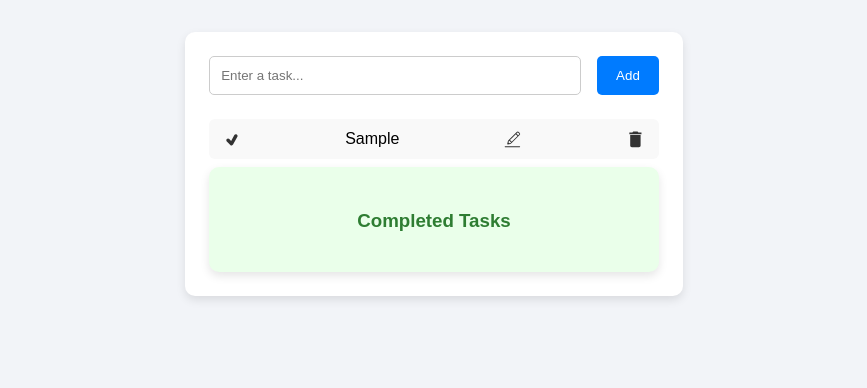
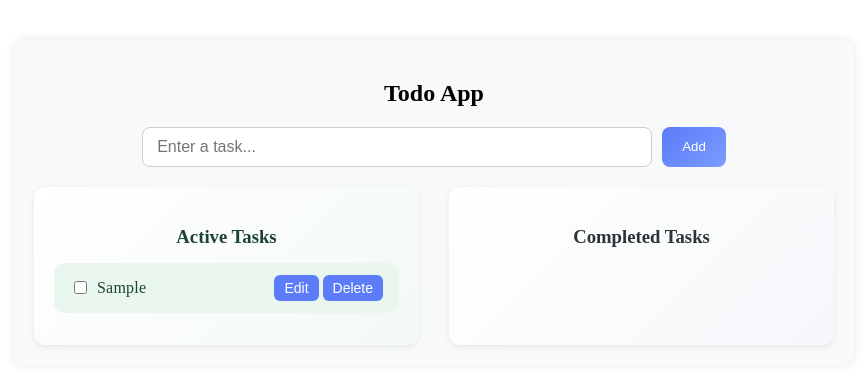
Before and after one commit to zarashafiqintern/ReactTodoList, a React (Vite) app: page / in a window 1280 px wide. Both pictures are taken after typing "Sample" into the empty fields and a click on the button "Add". Shown: the top 388 px of the page, without its empty margins (206-1073 px from the left). Built offline with nearby package versions, Linux system fonts and the light colour scheme.

Commit message:
Complete refactor and all requested changes done

```diff
--- a/package.json
+++ b/package.json
@@ -15,7 +15,8 @@
   "dependencies": {
     "react": "^19.1.1",
     "react-dom": "^19.1.1",
-    "react-icons": "^5.5.0"
+    "react-icons": "^5.5.0",
+    "uuid": "^13.0.0"
   },
   "devDependencies": {
     "@eslint/js": "^9.36.0",
--- a/src/App.css
+++ b/src/App.css
@@ -1,101 +1,21 @@
-body {
-  margin: 0;
-  padding: 0;
-  font-family: "Poppins", sans-serif;
-  background-color: #f2f4f8;
+ .container {
+  width: 80%;
+  max-width: 800px;
+  margin: 40px auto;
+  padding: 20px;
+  background: #f8f9fa;
+  border-radius: 10px;
+  box-shadow: 0 0 10px rgba(0,0,0,0.1);
+  text-align: center;
 }
 
-.container {
-  display: flex;
-  justify-content: center;
-  align-items: flex-start;
-  gap: 2rem;
-  width: 100%;
-  min-height: 100vh;
-  padding: 2rem;
-  box-sizing: border-box;
+h2 {
+  margin-bottom: 20px;
 }
 
-.input-section {
-  flex: 1;
-  max-width: 450px;
-  background: #ffffff;
-  padding: 1.5rem;
-  border-radius: 10px;
-  box-shadow: 0 4px 10px rgba(0, 0, 0, 0.1);
+.tasks-wrapper {
+  display: flex;
+  justify-content: space-between;
+  gap: 20px;
+  margin-top: 20px;
 }
-
-.tick_box {
-  flex: 1;
-  max-width: 450px;
-  background: #eaffea;
-  padding: 1.5rem;
-  border-radius: 10px;
-  box-shadow: 0 4px 10px rgba(0, 0, 0, 0.1);
-}
-
-.tick_box h3 {
-  text-align: center;
-  color: #2e7d32;
-  margin-bottom: 1rem;
-}
-
-.input-row {
-  display: flex;
-  gap: 1rem;
-  margin-bottom: 1.5rem;
-}
-
-.input-row input {
-  flex: 1;
-  padding: 0.7rem;
-  border: 1px solid #ccc;
-  border-radius: 5px;
-  outline: none;
-}
-
-.input-row button {
-  background-color: #007bff;
-  color: white;
-  border: none;
-  padding: 0.7rem 1.2rem;
-  border-radius: 5px;
-  cursor: pointer;
-  transition: 0.3s;
-}
-
-.input-row button:hover {
-  background-color: #0056b3;
-}
-
-.list p,
-.tick_box p {
-  display: flex;
-  align-items: center;
-  justify-content: space-between;
-  background-color: #f9f9f9;
-  margin-bottom: 0.5rem;
-  padding: 0.6rem 0.8rem;
-  border-radius: 6px;
-  transition: 0.2s;
-}
-
-.list p:hover,
-.tick_box p:hover {
-  background-color: #eef3ff;
-}
-
-.tick_box p {
-  background-color: #d4edda;
-}
-
-svg {
-  font-size: 1.3rem;
-  color: #333;
-  transition: 0.2s;
-  cursor: pointer;
-}
-
-svg:hover {
-  color: #007bff;
-}
--- a/src/App.jsx
+++ b/src/App.jsx
@@ -1,87 +1,69 @@
 import { useState, useEffect } from "react";
+import { v4 as uuidv4 } from "uuid";
 import TodoInput from "./components/TodoInput";
-import TodoList from "./components/TodoList";
-import { SAVE_COMPLETED_DATA, SAVE_DATA } from "./Const";
+import Active from "./components/Active";
+import Completed from "./components/Completed";
+import { SAVE_DATA } from "./Const";
 import "./App.css";
 
 function App() {
-  const [tickItem, setTickItem] = useState(() => {
+  const [todos, setTodos] = useState(() => {
     try {
-      const showData = localStorage.getItem(SAVE_COMPLETED_DATA);
-      if (!showData || showData === "undefined") return [];
-      return JSON.parse(showData);
-    } catch {
-      return [];
-    }
-  });
-
-  const [items, setItems] = useState(() => {
-    try {
-      const showData = localStorage.getItem(SAVE_DATA);
-      if (!showData || showData === "undefined") return [];
-      return JSON.parse(showData);
+      const data = localStorage.getItem(SAVE_DATA);
+      if (!data || data === "undefined") return [];
+      return JSON.parse(data);
     } catch {
       return [];
     }
   });
 
   useEffect(() => {
-    localStorage.setItem(SAVE_COMPLETED_DATA, JSON.stringify(tickItem));
-  }, [tickItem]);
+    localStorage.setItem(SAVE_DATA, JSON.stringify(todos));
+  }, [todos]);
 
-  useEffect(() => {
-    localStorage.setItem(SAVE_DATA, JSON.stringify(items));
-  }, [items]);
-
-  const [editIndex, setEditIndex] = useState(null);
-  const [editValue, setEditValue] = useState("");
-
-  const Tick = (item, index) => {
-    setTickItem([...tickItem, item]);
-    setItems(items.filter((_, i) => i !== index));
+  const handleAddTask = (newText) => {
+    setTodos([...todos, { id: uuidv4(), text: newText, completed: false }]);
   };
 
-  const startEdit = (item, index) => {
-    setEditIndex(index);
-    setEditValue(item);
+  const handleCompleteTask = (id) => {
+    const updated = todos.map((todo) =>
+      todo.id === id ? { ...todo, completed: true } : todo
+    );
+    setTodos(updated);
   };
 
-  const handleEditChange = (e) => setEditValue(e.target.value);
-
-  const updateItem = (index) => {
-    const updated = [...items];
-    updated[index] = editValue;
-    setItems(updated);
-    setEditIndex(null);
-    setEditValue("");
+  const handleUndoTask = (id) => {
+    const updated = todos.map((todo) =>
+      todo.id === id ? { ...todo, completed: false } : todo
+    );
+    setTodos(updated);
   };
 
-  const del = (item) => {
-    setItems(items.filter((element) => element !== item));
+  const handleUpdateTask = (id, newText) => {
+    const updated = todos.map((todo) =>
+      todo.id === id ? { ...todo, text: newText } : todo
+    );
+    setTodos(updated);
   };
 
-  const undo = (item, index) => {
-    setItems([...items, item]);
-    setTickItem(tickItem.filter((_, i) => i !== index));
+  const handleDeleteTask = (id) => {
+    setTodos(todos.filter((todo) => todo.id !== id));
   };
 
   return (
     <div className="container">
-      <div className="input-section">
-        <TodoInput onAdd={(newItem) => setItems([...items, newItem])} />
+      <h2>Todo App</h2>
 
-        <TodoList
-          items={items}
-          tickItem={tickItem}
-          editIndex={editIndex}
-          editValue={editValue}
-          handleEditChange={handleEditChange}
-          startEdit={startEdit}
-          updateItem={updateItem}
-          del={del}
-          Tick={Tick}
-          undo={undo}
+      <TodoInput onAdd={handleAddTask} />
+
+      <div className="tasks-wrapper">
+        <Active
+          todos={todos}
+          handleCompleteTask={handleCompleteTask}
+          handleUpdateTask={handleUpdateTask}
+          handleDeleteTask={handleDeleteTask}
         />
+        <Completed todos={todos} handleUndoTask={handleUndoTask} />
       </div>
     </div>
   );
--- /dev/null
+++ b/src/components/Active.css
@@ -0,0 +1,60 @@
+.active-tasks {
+  flex: 1;
+  background: linear-gradient(135deg, #ffffff, #f3f9f5);
+  padding: 20px;
+  border-radius: 12px;
+  box-shadow: 0 2px 6px rgba(0, 0, 0, 0.08);
+  border: none;
+}
+
+.active-tasks h3 {
+  margin-bottom: 15px;
+  text-align: center;
+  color: #1b4332;
+  font-weight: 600;
+}
+
+.active-tasks .todo-item {
+  display: flex;
+  align-items: center;
+  justify-content: space-between;
+  background-color: #e9f7ef;
+  margin-bottom: 12px;
+  padding: 12px 16px;
+  border-radius: 10px;
+  transition: all 0.25s ease;
+}
+
+.active-tasks .todo-item:hover {
+  background-color: #d7f1e1;
+  transform: translateY(-2px);
+}
+
+.active-tasks .todo-item input[type="checkbox"] {
+  margin-right: 10px;
+  cursor: pointer;
+}
+
+.active-tasks span {
+  flex: 1;
+  text-align: left;
+  color: #1b4332;
+  font-weight: 500;
+  letter-spacing: 0.2px;
+}
+
+.active-tasks button {
+  margin-left: 4px;
+  padding: 5px 10px;
+  border: none;
+  border-radius: 6px;
+  background: #5c7cfa;
+  color: white;
+  cursor: pointer;
+  font-size: 14px;
+  transition: 0.3s;
+}
+
+.active-tasks button:hover {
+  background: #4b6ef7;
+}
--- /dev/null
+++ b/src/components/Active.jsx
@@ -0,0 +1,55 @@
+import React, { useState } from "react";
+import "./Active.css";
+
+const Active = ({ todos, handleCompleteTask, handleUpdateTask, handleDeleteTask }) => {
+  const [editTask, setEditTask] = useState({ id: null, value: "" });
+
+  const startEdit = (id, text) => {
+    setEditTask({ id, value: text });
+  };
+
+  const handleChange = (e) => {
+    setEditTask({ ...editTask, value: e.target.value });
+  };
+
+  const saveUpdate = (id) => {
+    handleUpdateTask(id, editTask.value);
+    setEditTask({ id: null, value: "" });
+  };
+
+  return (
+    <div className="active-tasks">
+      <h3>Active Tasks</h3>
+
+      {todos
+        .filter((todo) => !todo.completed)
+        .map((todo) => (
+          <div key={todo.id} className="todo-item">
+            <input
+              type="checkbox"
+              onChange={() => handleCompleteTask(todo.id)}
+            />
+
+            {editTask.id === todo.id ? (
+              <>
+                <input
+                  type="text"
+                  value={editTask.value}
+                  onChange={handleChange}
+                />
+                <button onClick={() => saveUpdate(todo.id)}>Update</button>
+              </>
+            ) : (
+              <>
+                <span>{todo.text}</span>
+                <button onClick={() => startEdit(todo.id, todo.text)}>Edit</button>
+                <button onClick={() => handleDeleteTask(todo.id)}>Delete</button>
+              </>
+            )}
+          </div>
+        ))}
+    </div>
+  );
+};
+
+export default Active;
--- /dev/null
+++ b/src/components/Completed.css
@@ -0,0 +1,54 @@
+.completed-tasks {
+  flex: 1;
+  background: linear-gradient(135deg, #ffffff, #f5f7fa);
+  padding: 20px;
+  border-radius: 12px;
+  box-shadow: 0 2px 6px rgba(0, 0, 0, 0.08);
+  margin-left: 10px;
+}
+
+.completed-tasks h3 {
+  text-align: center;
+  color: #2d3436;
+  font-weight: 600;
+  margin-bottom: 15px;
+}
+
+.completed-tasks .todo-item {
+  display: flex;
+  justify-content: space-between;
+  align-items: center;
+  background-color: #edf7ed;
+  padding: 12px 16px;
+  border-radius: 10px;
+  margin-bottom: 12px;
+  transition: all 0.25s ease;
+}
+
+.completed-tasks .todo-item:hover {
+  background-color: #dff0df;
+  transform: translateY(-2px);
+}
+
+.completed-tasks span {
+  color: #2e7d32;
+  font-weight: 500;
+  text-decoration: line-through;
+  letter-spacing: 0.2px;
+}
+
+.completed-tasks button {
+  background-color: #ff7675;
+  color: white;
+  border: none;
+  padding: 6px 12px;
+  border-radius: 6px;
+  cursor: pointer;
+  font-size: 14px;
+  transition: background 0.3s, transform 0.2s;
+}
+
+.completed-tasks button:hover {
+  background-color: #e74c3c;
+  transform: scale(1.05);
+}
--- /dev/null
+++ b/src/components/Completed.jsx
@@ -0,0 +1,21 @@
+import React from "react";
+import "./Completed.css";
+
+const Completed = ({ todos, handleUndoTask }) => {
+  return (
+    <div className="completed-tasks">
+      <h3>Completed Tasks</h3>
+
+      {todos
+        .filter((todo) => todo.completed)
+        .map((todo) => (
+          <div key={todo.id} className="todo-item">
+            <span>{todo.text}</span>
+            <button onClick={() => handleUndoTask(todo.id)}>Undo</button>
+          </div>
+        ))}
+    </div>
+  );
+};
+
+export default Completed;
--- /dev/null
+++ b/src/components/TodoInput.css
@@ -0,0 +1,36 @@
+.input-row {
+  display: flex;
+  justify-content: center;
+  gap: 10px;
+}
+
+.input-row input {
+  width: 60%;
+  padding: 10px 14px;
+  border: 1px solid #ccc;
+  border-radius: 8px;
+  font-size: 16px;
+  outline: none;
+  transition: 0.3s;
+}
+
+.input-row input:focus {
+  border-color: #5c7cfa;
+  box-shadow: 0 0 5px rgba(92, 124, 250, 0.4);
+}
+
+.input-row button {
+  padding: 10px 20px;
+  background: linear-gradient(135deg, #5c7cfa, #7b9bff);
+  border: none;
+  color: white;
+  border-radius: 8px;
+  cursor: pointer;
+  transition: 0.3s;
+  font-weight: 500;
+}
+
+.input-row button:hover {
+  background: linear-gradient(135deg, #4b6ef7, #6e8eff);
+  transform: translateY(-1px);
+}
--- a/src/components/TodoInput.jsx
+++ b/src/components/TodoInput.jsx
@@ -1,5 +1,5 @@
 import React, { useState } from "react";
-
+import "./TodoInput.css";
 const TodoInput = ({ onAdd }) => {
   const [inputValue, setInputValue] = useState("");
 
--- a/src/components/TodoItem.jsx
+++ /dev/null
@@ -1,62 +0,0 @@
-import React from "react";
-import { MdDelete } from "react-icons/md";
-import { TiTick } from "react-icons/ti";
-import { CiEdit } from "react-icons/ci";
-import { BiUndo } from "react-icons/bi";
-
-const TodoItem = ({
-  item,
-  index,
-  editIndex,
-  editValue,
-  handleEditChange,
-  startEdit,
-  updateItem,
-  del,
-  Tick,
-  undo,
-  completed = false,
-}) => {
-  if (completed) {
-    return (
-      <p>
-        {item}
-        <BiUndo
-          onClick={() => undo(item, index)}
-        />
-      </p>
-    );
-  }
-
-  return (
-    <p>
-      <TiTick onClick={() => Tick(item, index)} style={{ cursor: "pointer" }} />
-      {editIndex === index ? (
-        <>
-          <input
-            type="text"
-            value={editValue}
-            onChange={handleEditChange}
-          />
-          <button
-            onClick={() => updateItem(index)}
-          >
-            Update
-          </button>
-        </>
-      ) : (
-        <>
-          {item}
-          <CiEdit
-            onClick={() => startEdit(item, index)}
-          />
-          <MdDelete
-            onClick={() => del(item)}
-          />
-        </>
-      )}
-    </p>
-  );
-};
-
-export default TodoItem;
--- a/src/components/TodoList.jsx
+++ /dev/null
@@ -1,51 +0,0 @@
-import React from "react";
-import TodoItem from "./TodoItem";
-
-const TodoList = ({
-  items,
-  tickItem,
-  editIndex,
-  editValue,
-  handleEditChange,
-  startEdit,
-  updateItem,
-  del,
-  Tick,
-  undo,
-}) => {
-  return (
-    <>
-      <div className="list">
-        {items.map((item, index) => (
-          <TodoItem
-            key={index}
-            item={item}
-            index={index}
-            editIndex={editIndex}
-            editValue={editValue}
-            handleEditChange={handleEditChange}
-            startEdit={startEdit}
-            updateItem={updateItem}
-            del={del}
-            Tick={Tick}
-          />
-        ))}
-      </div>
-
-      <div className="tick_box">
-        <h3>Completed Tasks</h3>
-        {tickItem.map((item, index) => (
-          <TodoItem
-            key={index}
-            item={item}
-            index={index}
-            undo={undo}
-            completed={true}
-          />
-        ))}
-      </div>
-    </>
-  );
-};
-
-export default TodoList;
```
Also changed, not shown: 1 other file (tests, documents, lock files or other folders).
